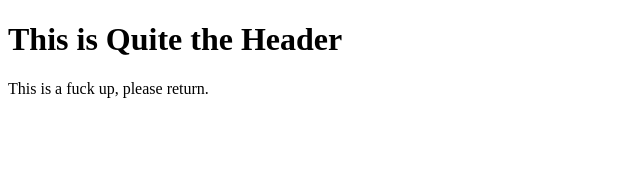
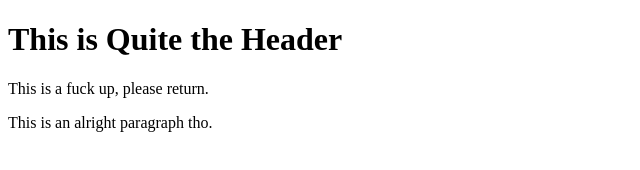
Before and after one commit to DanteCodingStuff/git-test, a plain HTML site: page index.html in a window 1280 px wide. Shown: the whole page, without its empty margins (0-640 px from the left). Drawn offline with Linux system fonts and the light colour scheme.

Commit message:
Third Commit

```diff
--- a/index.html
+++ b/index.html
@@ -3,5 +3,6 @@
     <body>
         <h1>This is Quite the Header</h1>
         <p>This is a fuck up, please return.</p>
+        <p>This is an alright paragraph tho.</p>
     </body>
 </html>
```
